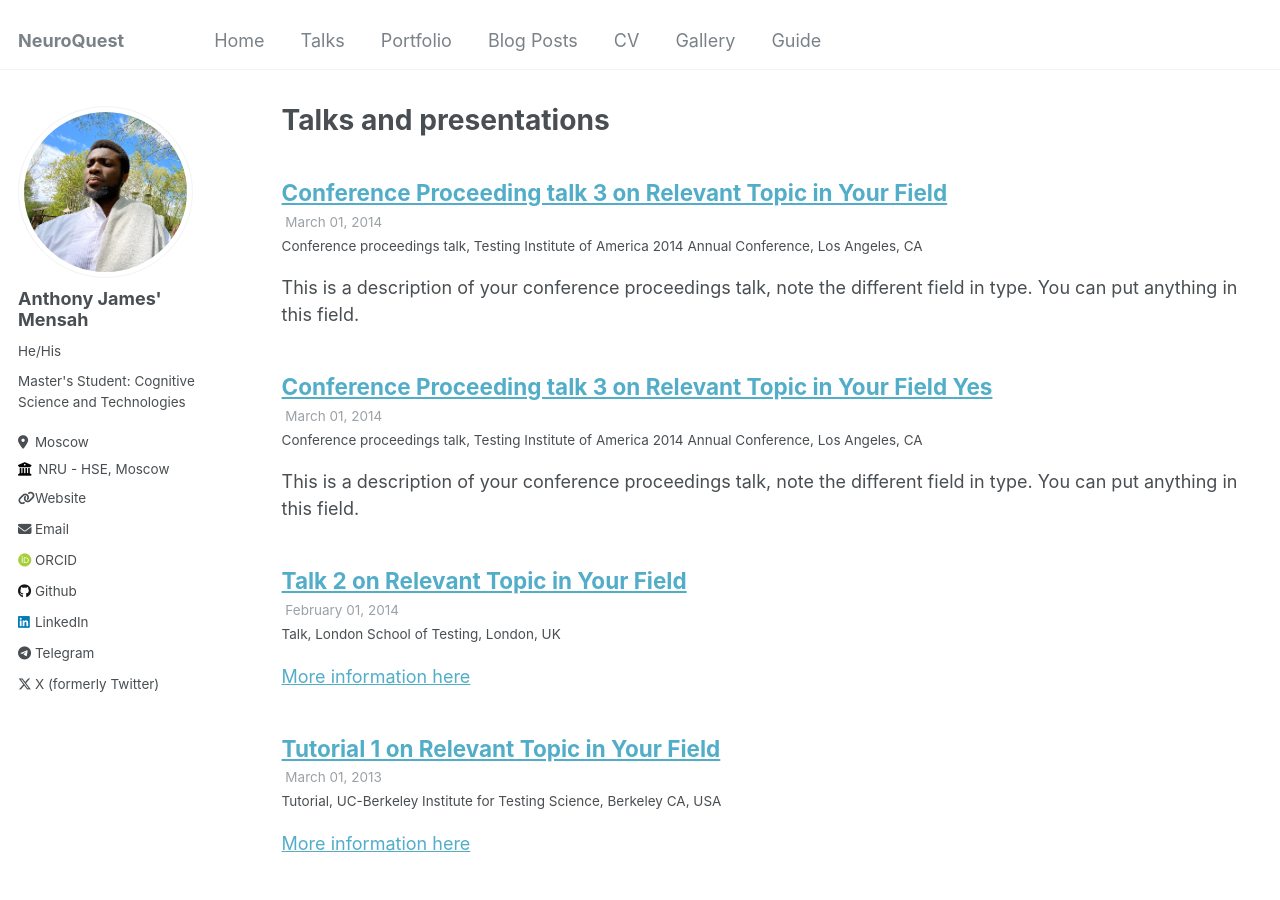
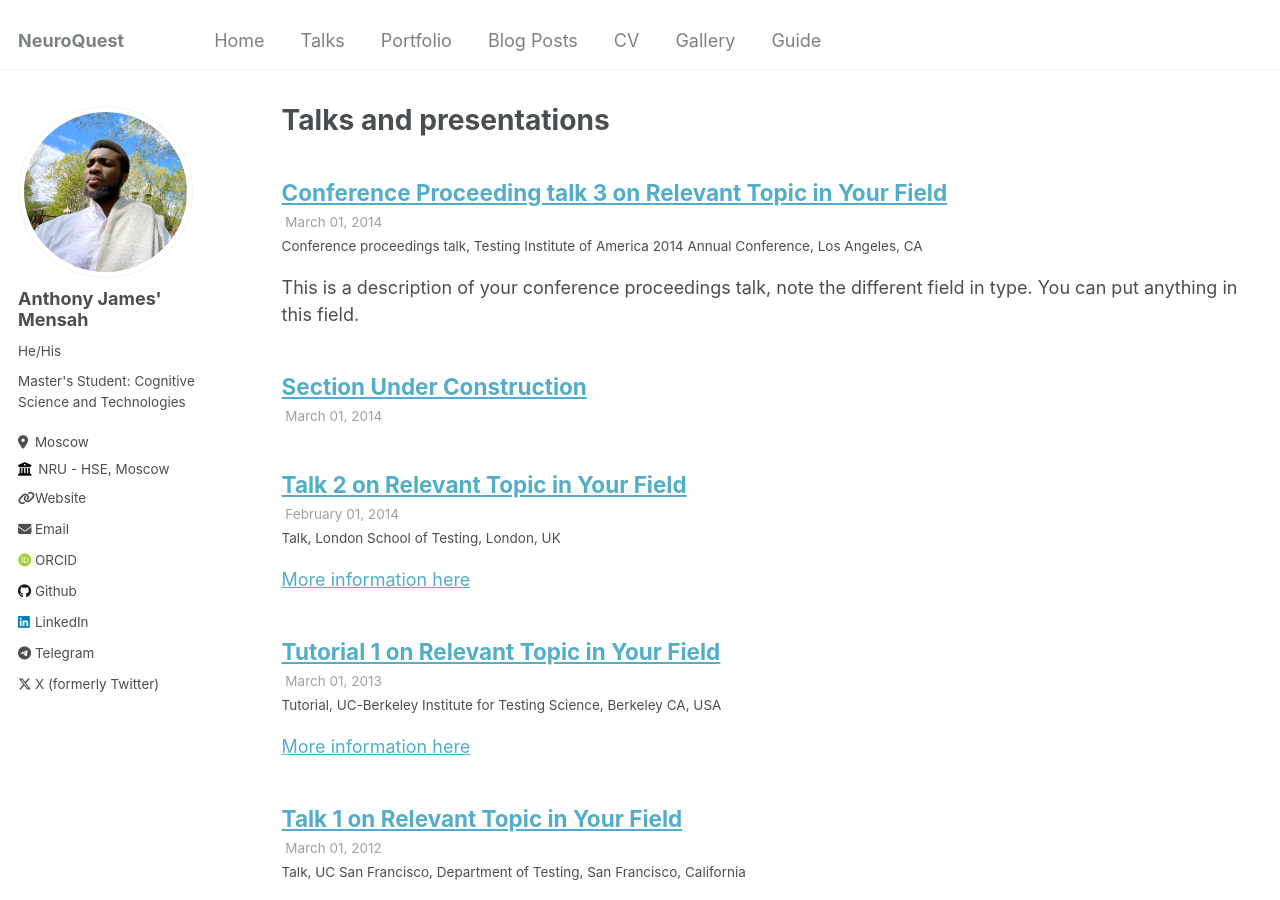
Before and after one commit to CaptainJamesMaximus/captainjamesmaximus.github.io, a Jekyll site: the page built from _pages/talks.html, in a window 1280 px wide and 900 px high. Built offline with Jekyll 4.4.1, drawn with Linux system fonts in a browser that asks for light colours; some web fonts are replaced.

Commit message:
talks section under devt

```diff
--- a/_talks/2014-03-01-talk-3 copy.md
+++ b/_talks/2014-03-01-talk-3 copy.md
@@ -1,11 +1,5 @@
 ---
-title: "Conference Proceeding talk 3 on Relevant Topic in Your Field Yes"
+title: "Section Under Construction"
 collection: talks
-type: "Conference proceedings talk"
-permalink: /talks/2014-03-01-talk-3
-venue: "Testing Institute of America 2014 Annual Conference"
-date: 2014-03-01
-location: "Los Angeles, CA"
+
 ---
-
-This is a description of your conference proceedings talk, note the different field in type. You can put anything in this field.
```
Also changed, not shown: _talks/move_out_from_folder_to_display_on_web/2012-03-01-talk-1.md (renamed from _talks/2012-03-01-talk-1.md), _talks/move_out_from_folder_to_display_on_web/2013-03-01-tutorial-1.md (renamed from _talks/2013-03-01-tutorial-1.md), _talks/move_out_from_folder_to_display_on_web/2014-02-01-talk-2.md (renamed from _talks/2014-02-01-talk-2.md), _talks/move_out_from_folder_to_display_on_web/2014-03-01-talk-3.md (renamed from _talks/2014-03-01-talk-3.md).
